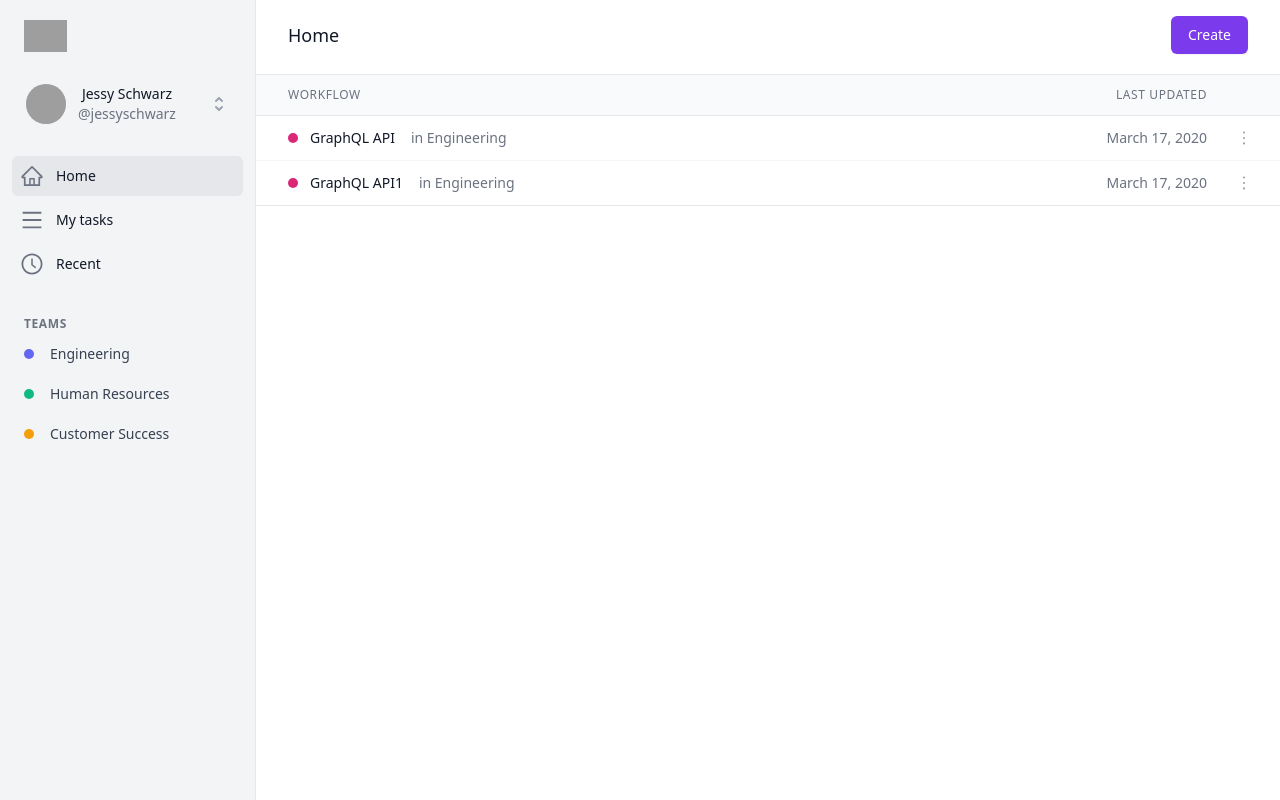
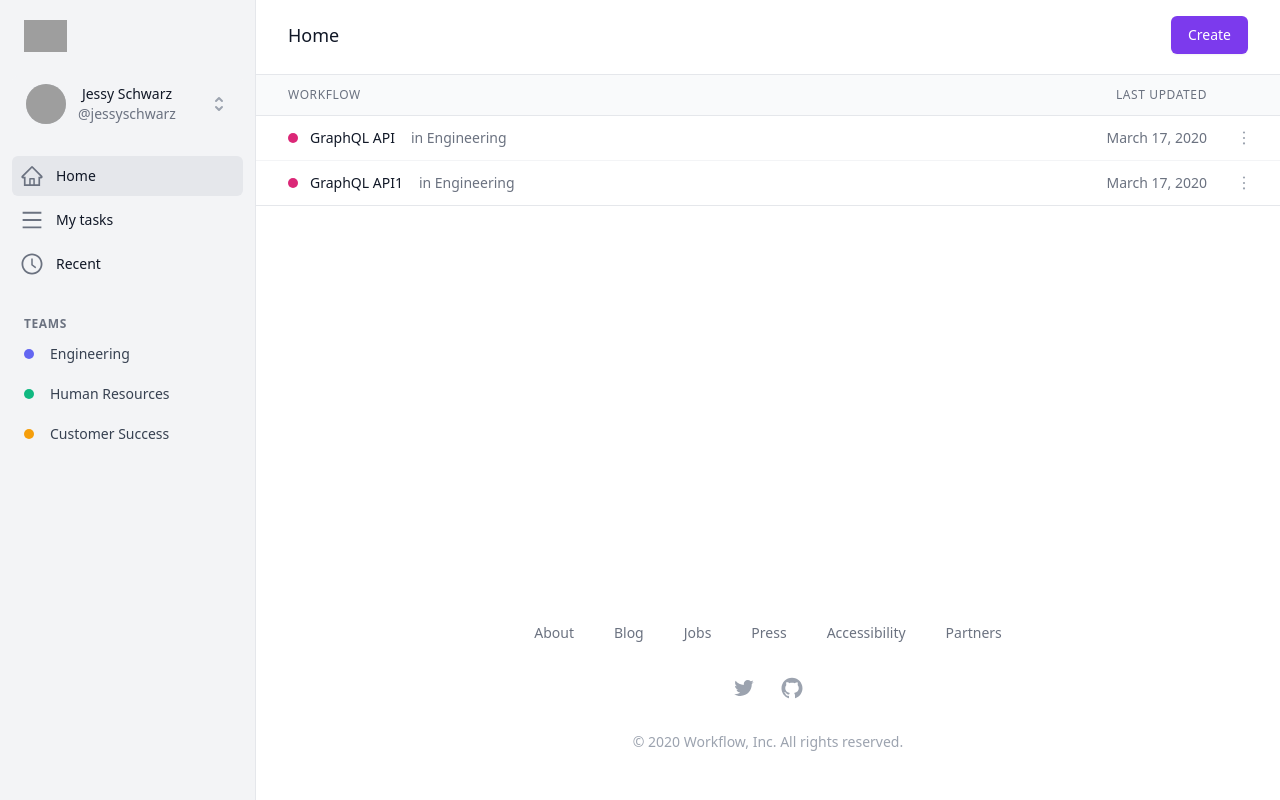
Before and after one commit to workerflow/workerflow-web, a React (Create React App) app: page / in a window 1280 px wide. Built offline with nearby package versions, Linux system fonts and the light colour scheme; data requests are answered from the project's data file; grey boxes are pictures that could not be loaded.

Commit message:
:sparkles: Add footer.

```diff
--- /dev/null
+++ b/src/components/Footer1/index.tsx
@@ -0,0 +1,63 @@
+import { AiOutlineTwitter, AiOutlineGithub } from "react-icons/ai";
+import { Link } from "react-router-dom";
+
+export default function Footer() {
+  return (
+    <footer className="bg-white">
+      <div className="max-w-7xl mx-auto py-12 px-4 overflow-hidden sm:px-6 lg:px-8">
+        <nav className="-mx-5 -my-2 flex flex-wrap justify-center">
+          <div className="px-5 py-2">
+            <Link to="" className="text-sm text-gray-500 hover:text-gray-900">
+              About
+            </Link>
+          </div>
+
+          <div className="px-5 py-2">
+            <Link to="" className="text-sm text-gray-500 hover:text-gray-900">
+              Blog
+            </Link>
+          </div>
+
+          <div className="px-5 py-2">
+            <Link to="" className="text-sm text-gray-500 hover:text-gray-900">
+              Jobs
+            </Link>
+          </div>
+
+          <div className="px-5 py-2">
+            <Link to="" className="text-sm text-gray-500 hover:text-gray-900">
+              Press
+            </Link>
+          </div>
+
+          <div className="px-5 py-2">
+            <Link to="" className="text-sm text-gray-500 hover:text-gray-900">
+              Accessibility
+            </Link>
+          </div>
+
+          <div className="px-5 py-2">
+            <Link to="" className="text-sm text-gray-500 hover:text-gray-900">
+              Partners
+            </Link>
+          </div>
+        </nav>
+        <div className="mt-8 flex justify-center space-x-6">
+          <Link to="" className="text-gray-400 hover:text-gray-500">
+            <span className="sr-only">Twitter</span>
+            <AiOutlineTwitter className="h-6 w-6" />
+          </Link>
+
+          <Link to="" className="text-gray-400 hover:text-gray-500">
+            <span className="sr-only">GitHub</span>
+            <AiOutlineGithub className="h-6 w-6" />
+          </Link>
+
+        </div>
+        <p className="mt-8 text-center text-sm text-gray-400">
+          &copy; 2020 Workflow, Inc. All rights reserved.
+        </p>
+      </div>
+    </footer>
+  );
+}
--- a/src/components/menu/index.tsx
+++ b/src/components/Menu1/index.tsx
@@ -34,7 +34,7 @@
         <div className="h-0 flex-1 flex flex-col overflow-y-auto">
           <div className="px-3 mt-6 relative inline-block text-left" ref={ref}>
             <div>
-              <button type="button" className="group w-full bg-gray-100 rounded-md px-3.5 py-2 text-sm font-medium text-gray-700 hover:bg-gray-200 focus:outline-none focus:ring-2 focus:ring-offset-2 focus:ring-offset-gray-100 focus:ring-purple-500" id="options-menu" aria-haspopup="true" onClick={() => { setShowProfileMenu(!showProfileMenu) }}>
+              <button type="button" className="group w-full bg-gray-100 rounded-md px-3.5 py-2 text-sm font-medium text-gray-700 hover:bg-gray-200 focus:outline-none focus:ring-2 focus:ring-offset-2 focus:ring-offset-gray-100 focus:ring-purple-500" onClick={() => { setShowProfileMenu(!showProfileMenu) }}>
                 <span className="flex w-full justify-between items-center">
                   <span className="flex min-w-0 items-center justify-between space-x-3">
                     <img className="w-10 h-10 bg-gray-300 rounded-full flex-shrink-0" src="https://images.unsplash.com/photo-1502685104226-ee32379fefbe?ixlib=rb-1.2.1&amp;ixid=eyJhcHBfaWQiOjEyMDd9&amp;auto=format&amp;fit=facearea&amp;facepad=3&amp;w=256&amp;h=256&amp;q=80" alt="" />
--- a/src/pages/Login1/App.tsx
+++ b/src/pages/Editor/App.tsx
@@ -1,7 +1,5 @@
 import React from 'react';
 import { Graph, Shape, Edge, NodeView } from '@antv/x6';
-
-import './App.postcss';
 
 class MyShape extends Shape.Rect {
   getInPorts() {
--- a/src/pages/Home/TableItem.tsx
+++ b/src/pages/Home/TableItem.tsx
@@ -1,8 +1,8 @@
+import { IconType } from "react-icons";
 import { useRef, useState } from "react";
+import { useClickAway } from 'react-use';
 import { AiOutlineMore } from "react-icons/ai";
 import { AiOutlineCopy, AiOutlineEdit, AiOutlineDelete, AiOutlineShareAlt } from "react-icons/ai";
-import { IconType } from "react-icons";
-import { useClickAway } from 'react-use';
 
 interface IMenu {
   text: string;
--- a/src/pages/Home/index.tsx
+++ b/src/pages/Home/index.tsx
@@ -1,9 +1,9 @@
 import React, { Fragment, useEffect, useState } from "react";
-// import { Link } from 'react-router-dom';
 import axios from "axios";
 
-import Menu from "../../components/menu";
-import Header from "../../components/header";
+import Menu from "../../components/Menu1";
+import Header from "../../components/Header1";
+import Footer from "../../components/Footer1";
 
 import TableItem from "./TableItem";
 
@@ -16,7 +16,6 @@
     axios.get('http://127.0.0.1:3001/projects')
       .then((response) => {
         if (response.status === 200) {
-          console.log(response.data as IProject[]);
           setProjectList(response.data as IProject[]);
         }
       });
@@ -56,6 +55,7 @@
               </div>
             </div>
           </main>
+          <Footer />
         </div>
       </div>
     </Fragment >
```
Also changed, not shown: src/App.postcss (deleted), src/components/Header1/index.tsx (renamed from src/components/header/index.tsx), src/pages/Login1/App.postcss (deleted).
